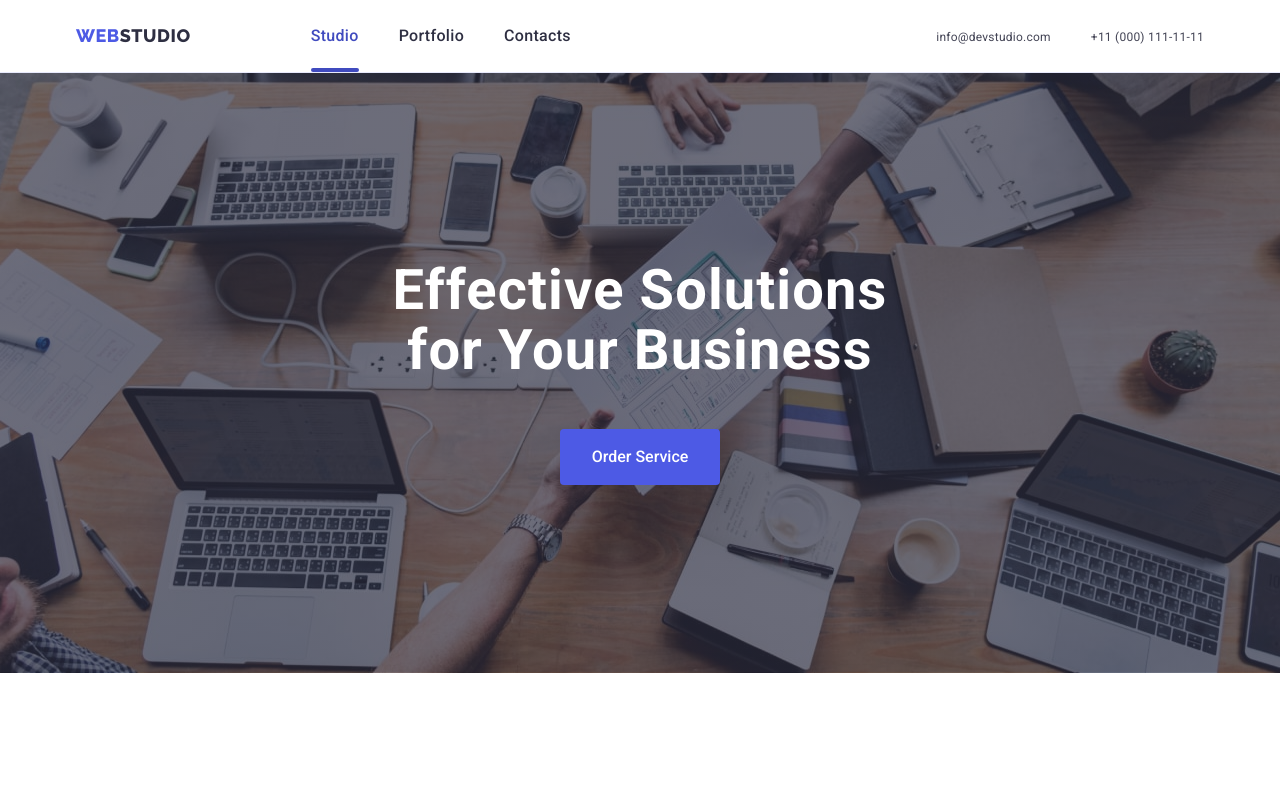
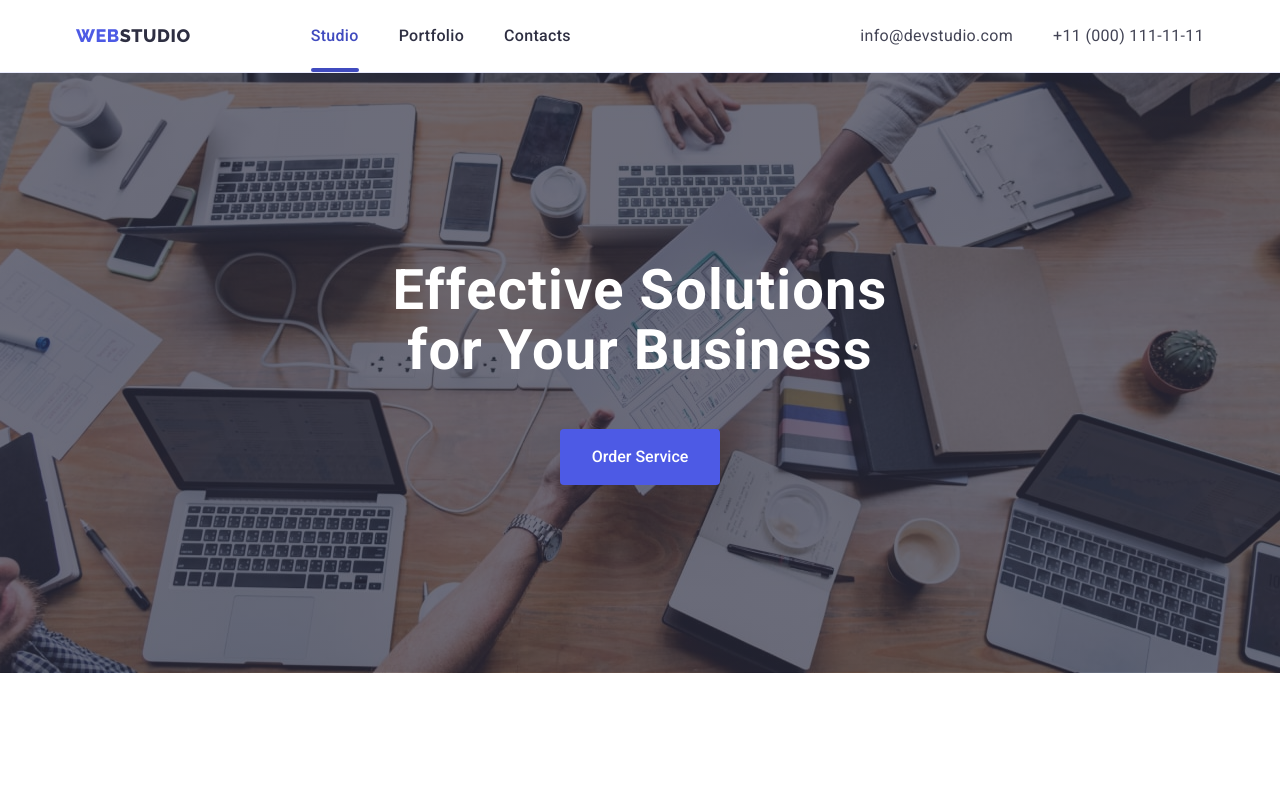
Before and after one commit to darkf1rst/goit-markup-hw-07, a plain HTML site: page index.html in a window 1280 px wide. Shown: the top 789 px of the page. Drawn offline with nearby package versions, Linux system fonts and the light colour scheme.

Commit message:
finish hero and all

```diff
--- a/css/desktop.css
+++ b/css/desktop.css
@@ -18,8 +18,14 @@
   }
   .adress {
   }
+  .adress-tel {
+    font-size: 16px;
+  }
+  .adress-mail {
+    font-size: 16px;
+  }
   .hero-section {
-    width: 100%;
+    max-width: 1440px;
     margin: 0;
     padding: 188px 0;
     background-image: linear-gradient(
--- a/css/tablet.css
+++ b/css/tablet.css
@@ -32,13 +32,13 @@
     padding-right: 0;
   }
   .adress-tel {
-    font-size: 12px;
+    font-family: "Roboto";
     font-style: normal;
     line-height: 1.17;
     font-size: 12px;
   }
   .adress-mail {
-    font-size: 12px;
+    font-family: "Roboto";
     font-style: normal;
     line-height: 1.17;
     font-size: 12px;
```
